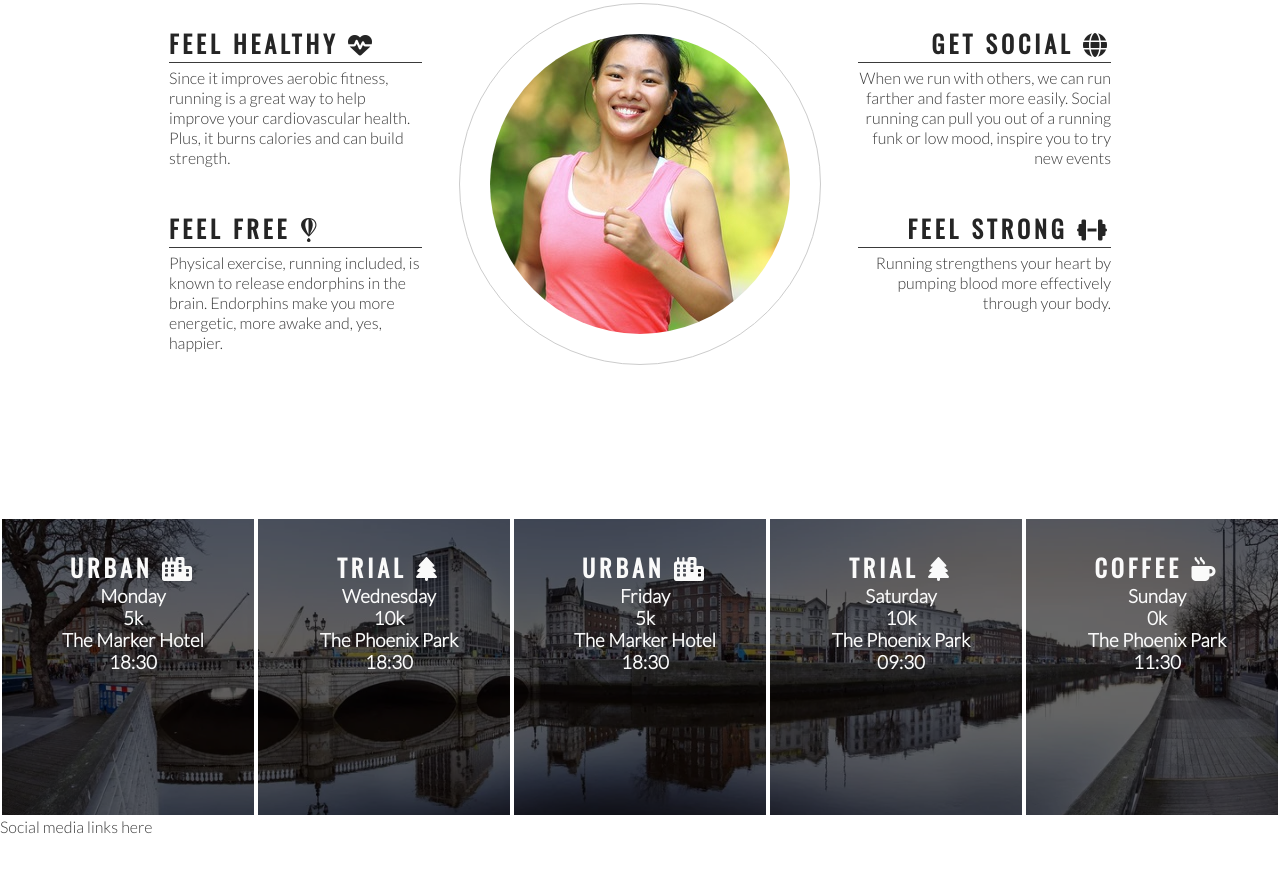
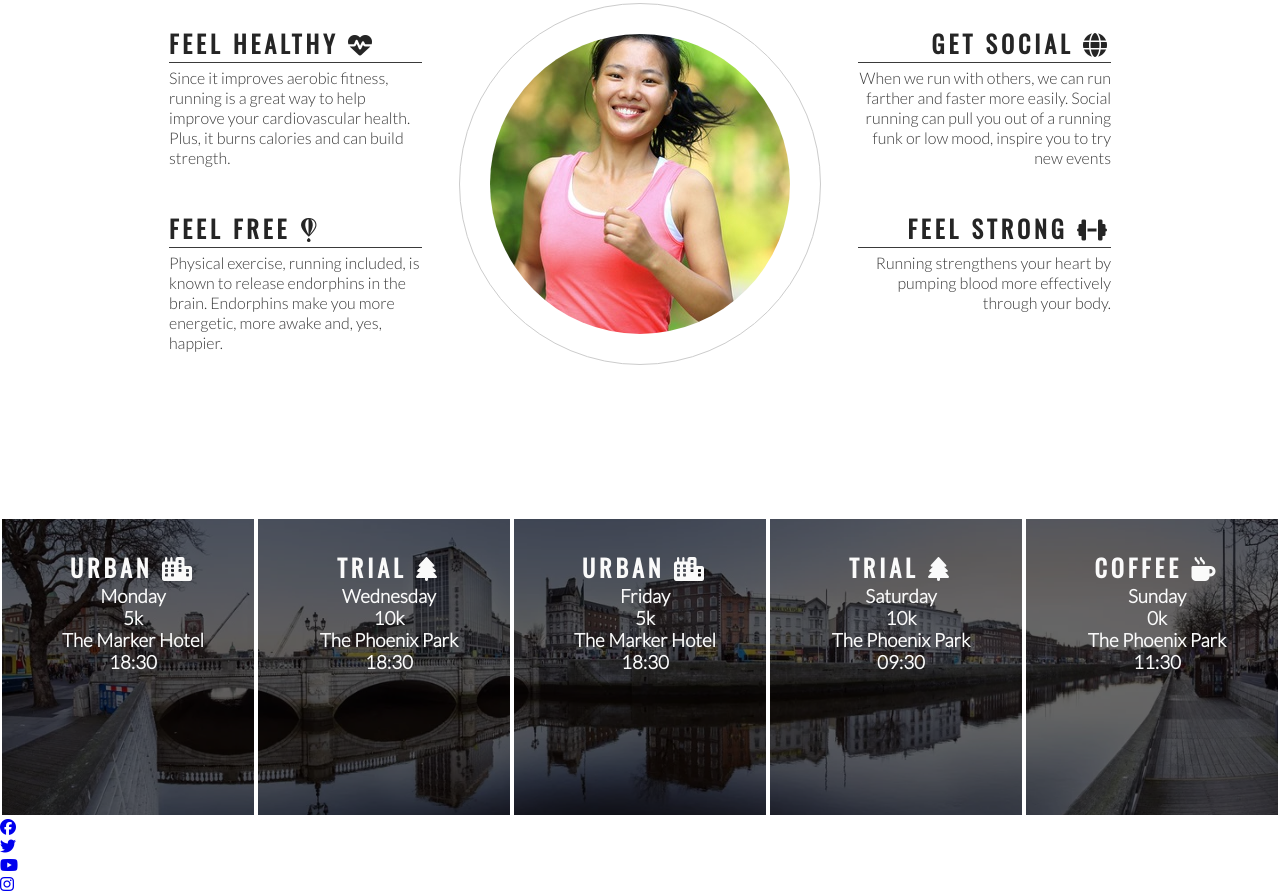
Before and after one commit to JoshSandhu/Love-Running, a plain HTML site: page index.html in a window 1280 px wide. Shown: the part 778-1671 px from the top of the page. Before the commit the page ends 1614 px from the top, so only its background shows below. Drawn offline with nearby package versions, Linux system fonts and the light colour scheme.

Commit message:
Add social media links and icons to footer

```diff
--- a/index.html
+++ b/index.html
@@ -112,7 +112,20 @@
         </div>
     </section>
     <footer>
-        Social media links here
+        <ul>
+            <li>
+                <a href="http://facebook.com" target="_blank" rel="noopener" aria-label="Visit our Facebook page (Opens in a new tab)"><i class="fa-brands fa-facebook"></i></a>
+            </li>
+            <li>
+                <a href="http://twitter" target="_blank" rel="noopener" aria-label="Visit our Twitter page (Opens in a new tab)"><i class="fa-brands fa-twitter"></i></a>
+            </li>
+            <li>
+                <a href="http://youtube.com" target="_blank" rel="noopener" aria-label="Visit our Youtube channel (Opens in a new tab)"><i class="fa-brands fa-youtube"></i></a>
+            </li>
+            <li>
+                <a href="http://instagram.com" target="_blank" rel="noopener" aria-label="Visit our Instagram page (Opens in a new tab)"><i class="fa-brands fa-instagram"></i></a>
+            </li>
+        </ul>
     </footer>
 
     <!-- font awsome script-->
```
